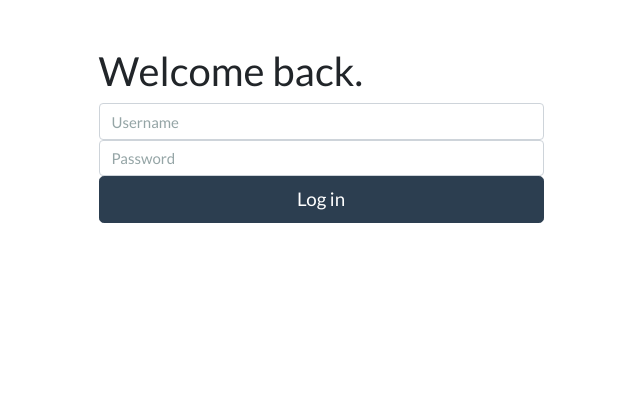
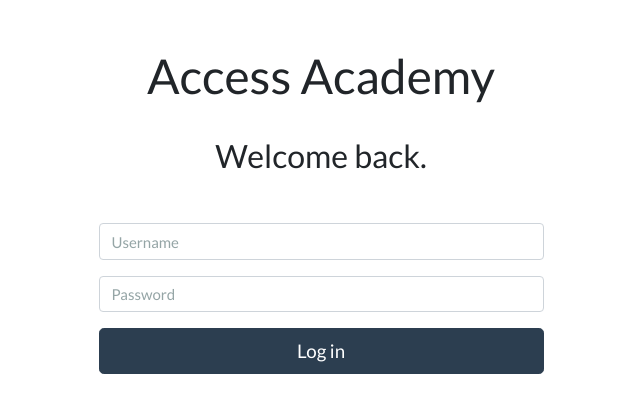
Before and after one commit to andreamartz/sb-29-capstone-1, a Flask app: page /login in a window 1280 px wide. Shown: the part 71-484 px from the top of the page, without its empty margins (319-959 px from the left). Run offline with Flask 2, Linux system fonts and the light colour scheme; parts of the project's set-up code (start-up, migrations or seed data) failed here and were passed over.

Commit message:
Style the sign up and login pages

```diff
--- a/templates/users/login.html
+++ b/templates/users/login.html
@@ -2,9 +2,12 @@
   This page will show the user login form. -->
 {% extends 'base.html' %}
 {% block content %}
+<div class="row justify-content-center mb-4">
+  <h1>Access Academy</h1>
+</div>
 <div class="row justify-content-md-center">
   <div class="col-md-7 col-lg-5">
-    <h2 class="join-message">Welcome back.</h2>
+    <p class="h3 join-message text-center mb-5">Welcome back.</p>
 
     <form method="POST" id="user_form">
       {{ form.hidden_tag() }}
@@ -13,7 +16,7 @@
       {% for error in field.errors %}
       <span class="text-danger">{{ error }}</span>
       {% endfor %}
-      {{ field(placeholder=field.label.text, class="form-control") }}
+      {{ field(placeholder=field.label.text, class="form-control mb-3") }}
       {% endfor %}
 
       <button class="btn btn-primary btn-block btn-lg">Log in</button>
```
Also changed, not shown: templates/users/signup.html (+6 -5 lines).
